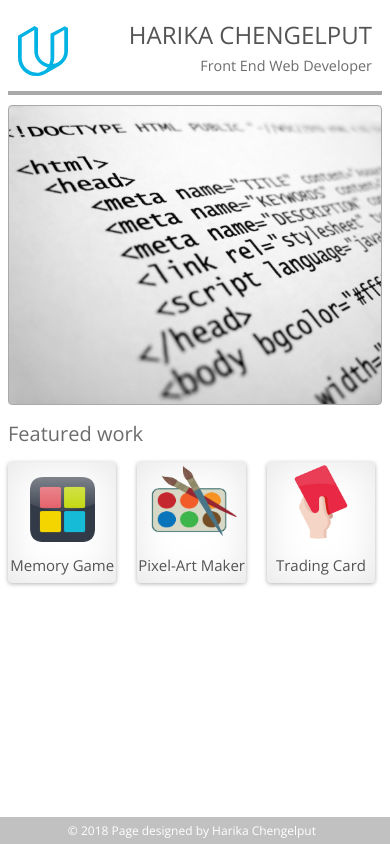
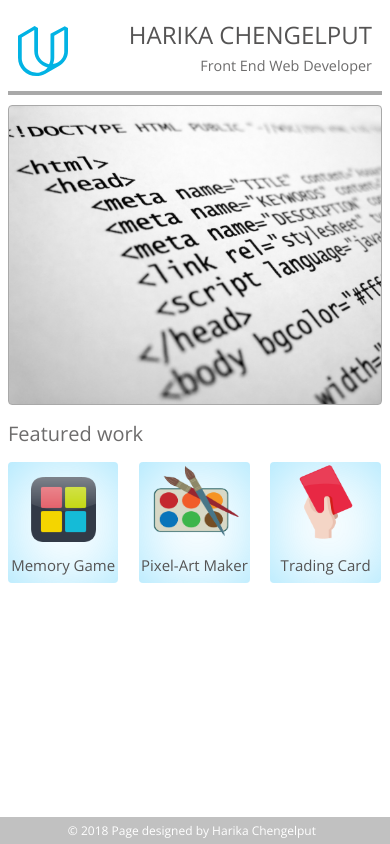
Before and after one commit to iharika/Portfolio, a plain HTML site: page index.html in a window 390 px wide. Drawn offline with nearby package versions, Linux system fonts and the light colour scheme.

Commit message:
color changes, added title icon and formatted the files

```diff
--- a/index.html
+++ b/index.html
@@ -6,8 +6,7 @@
     <link href="https://fonts.googleapis.com/css?family=Open+Sans" rel="stylesheet">
     <link rel="stylesheet" href="styles/styles.css">
     <link rel="stylesheet" href="styles/responsive.css">
-
-
+    <link rel="icon" href="images/portfolio_icon.png">
     <meta charset="utf-8">
     <meta http-equiv="X-UA-Compatible" content="ie=edge">
     <meta name="viewport" content="width=device-width, initial-scale=1.0">
@@ -25,7 +24,6 @@
             </div>
         </div>
         <div class="main_image">
-            <!-- <img src="images/main_image.jpeg" alt="coding image" class="image"> -->
         </div>
         <div class="featured_work">
             <p class="featured_work_title">Featured work</p>
@@ -47,7 +45,7 @@
             <a href="https://github.com/iharika/Animal-Trading-Card">
                 <div class="work3">
                     <img class="work3_img" src="images/cards_logo2.png" alt="trading cards icon">
-                    <p class="work_title">&nbsp&nbspTrading Card&nbsp&nbsp</p>
+                    <p class="work_title">&nbsp;&nbsp;Trading Card&nbsp;&nbsp;</p>
                 </div>
             </a>
 
@@ -60,5 +58,4 @@
 
 </body>
 
-
 </html>
--- a/styles/responsive.css
+++ b/styles/responsive.css
@@ -12,7 +12,7 @@
   .work1,
   .work2,
   .work3 {
-    width: 29%;
+    width: 29.65%;
     display: inline-block;
   }
 
@@ -79,7 +79,7 @@
   .work2,
   .work3 {
     display: inline-block;
-    width: 29%;
+    width: 29.5%;
   }
 
   .work1_img {
--- a/styles/styles.css
+++ b/styles/styles.css
@@ -15,8 +15,7 @@ body {
 
 .container {
   width: 100%;
-  display: flex;
-  flex-wrap: wrap;
+  display: grid;
   padding: 0 10% 0 10%;
 }
 
@@ -49,10 +48,8 @@ body {
   height: 300px;
   margin: 10px 0 0 0;
   background: url(../images/main_image.jpeg);
-  /* background-image: url(../images/main_image.jpeg); */
   background-position: center top;
   background-size: cover;
-  /* border: 2px solid; */
   border: 1px solid #a9a9a9;
   border-radius: 4px;
 }
@@ -101,32 +98,20 @@ body {
 .work2,
 .work3 {
   display: inline-block;
-  /* border: 1px solid #a9a9a9; */
   width: 30%;
   height: auto;
   align-content: center;
   text-align: center;
   border-radius: 4px;
   color: #555454;
-  -webkit-box-shadow: 0 1px 4px rgba(0, 0, 0, 0.3),
-    0 0 40px rgba(0, 0, 0, 0.1) inset;
-  -moz-box-shadow: 0 1px 4px rgba(0, 0, 0, 0.3),
-    0 0 40px rgba(0, 0, 0, 0.1) inset;
-  box-shadow: 0 1px 4px rgba(0, 0, 0, 0.3), 0 0 40px rgba(0, 0, 0, 0.1) inset;
+  -webkit-box-shadow: inset 3px 3px 73px -8px rgba(126, 218, 252, 0.76);
+  -moz-box-shadow: inset 3px 3px 73px -8px rgba(126, 218, 252, 0.76);
+  box-shadow: inset 3px 3px 73px -8px rgba(126, 218, 252, 0.76);
 }
 
 .work2 {
   margin: 0 4.48% 0 4.48%;
 }
-
-/* .work1_bg {
-    width:100%;
-    height: 100px;
-    background: url(../images/memory_icon.png);
-    background-position: center;
-    background-size: 300px 200px;
-    background-repeat: no-repeat;
-}    */
 
 .work1_img {
   padding: 15px 0 0 0;
@@ -148,20 +133,11 @@ body {
 .work3:hover {
   transform: scale(1.1);
   cursor: pointer;
-
-  -webkit-box-shadow: inset 3px 1px 34px 11px rgba(219, 219, 219, 1);
-  -moz-box-shadow: inset 3px 1px 34px 11px rgba(219, 219, 219, 1);
-  box-shadow: inset 3px 1px 34px 11px rgba(219, 219, 219, 1);
-  background-color: #a3a3a3;
 }
 
 .work_title {
   margin: 8px 0 8px 0;
   font-size: 20px;
-}
-
-.work2_img:hover,
-.work3_img:hover {
 }
 
 a {
```
Also changed, not shown: images/portfolio_icon.png (added), 2 other files.
